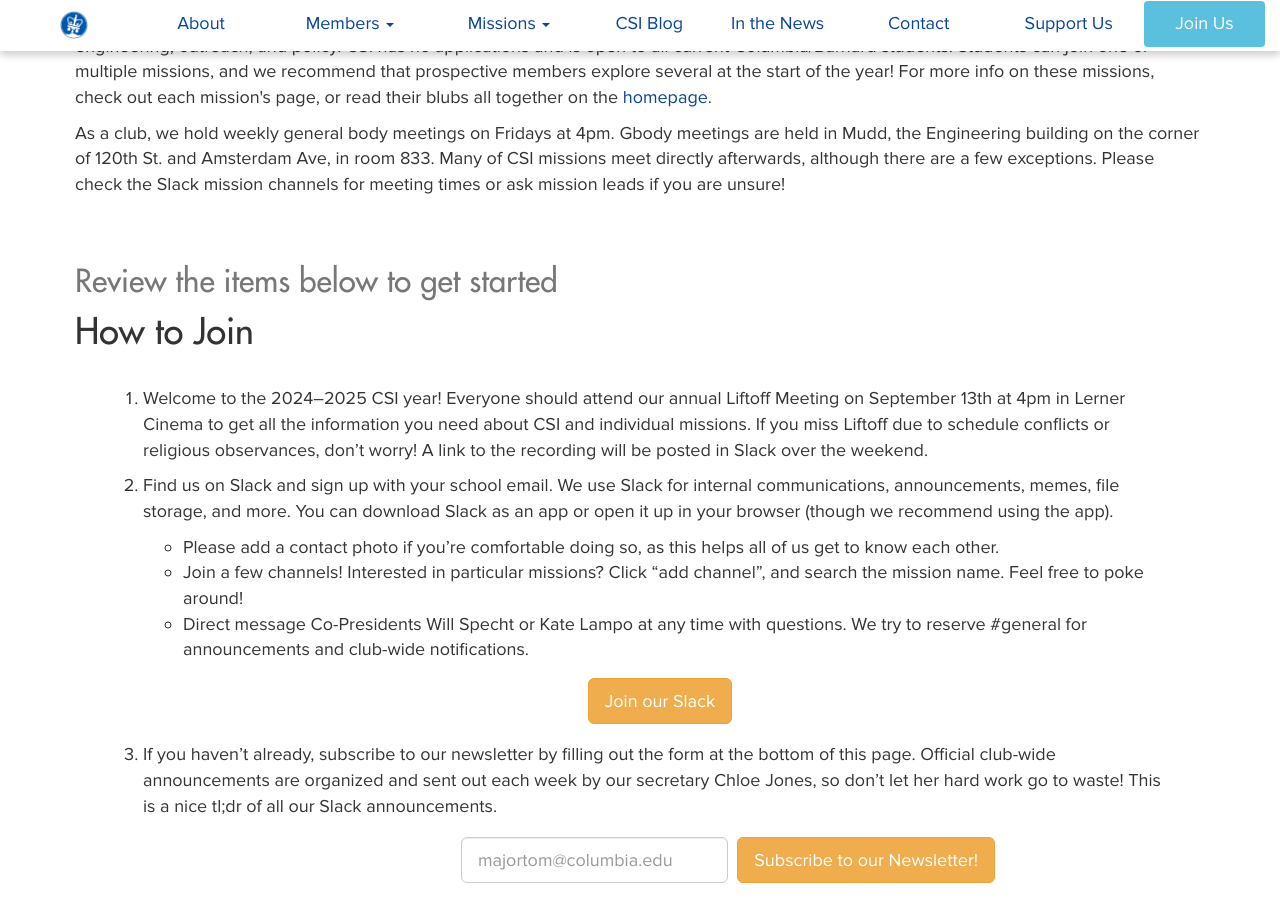
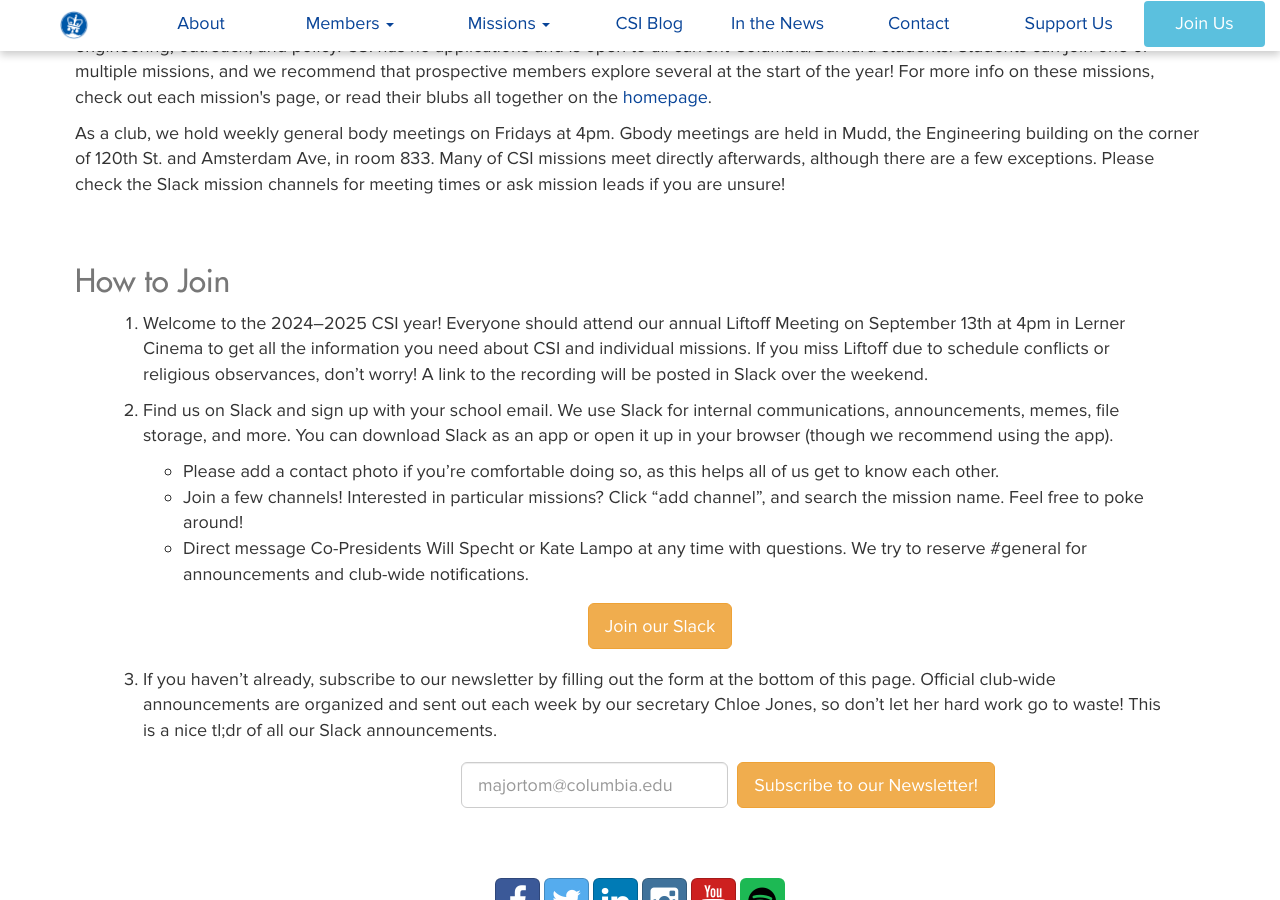
Before and after one commit to columbiaspace/columbiaspace.org, a Jekyll site: the page built from join-us.html, in a window 1280 px wide and 900 px high, scrolled down 1066 px. Built offline with Jekyll 4.4.1, drawn with Linux system fonts in a browser that asks for light colours; nearby versions of some CDN libraries; comment, search, counter and statistics services are not loaded.

Commit message:
update join us headings

```diff
--- a/join-us.html
+++ b/join-us.html
@@ -38,8 +38,7 @@ jumboimage: "/assets/media/img/jumbotron/earthrise.jpg"
 
 <div class="group-abstract">
   <div class="container">
-    <h2><small>Review the items below to get started</small></h2>
-    <h3 style="margin-bottom: 1em">How to Join</h3>
+    <h2><small>How to Join</small></h2>
     <div style="margin-left: 2em; margin-right: 2em">
       <ol>
         <li style="margin: 10px 0">
```
